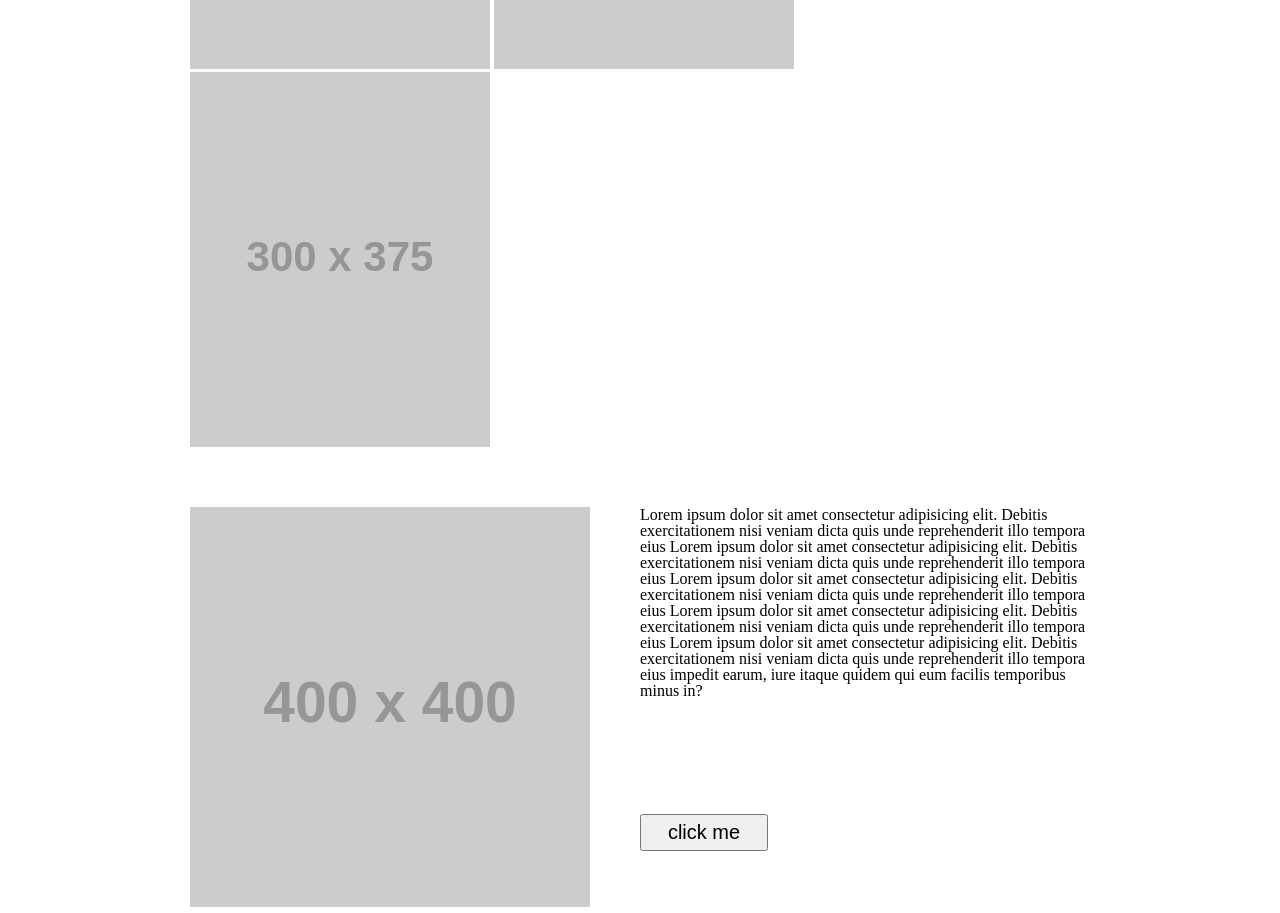
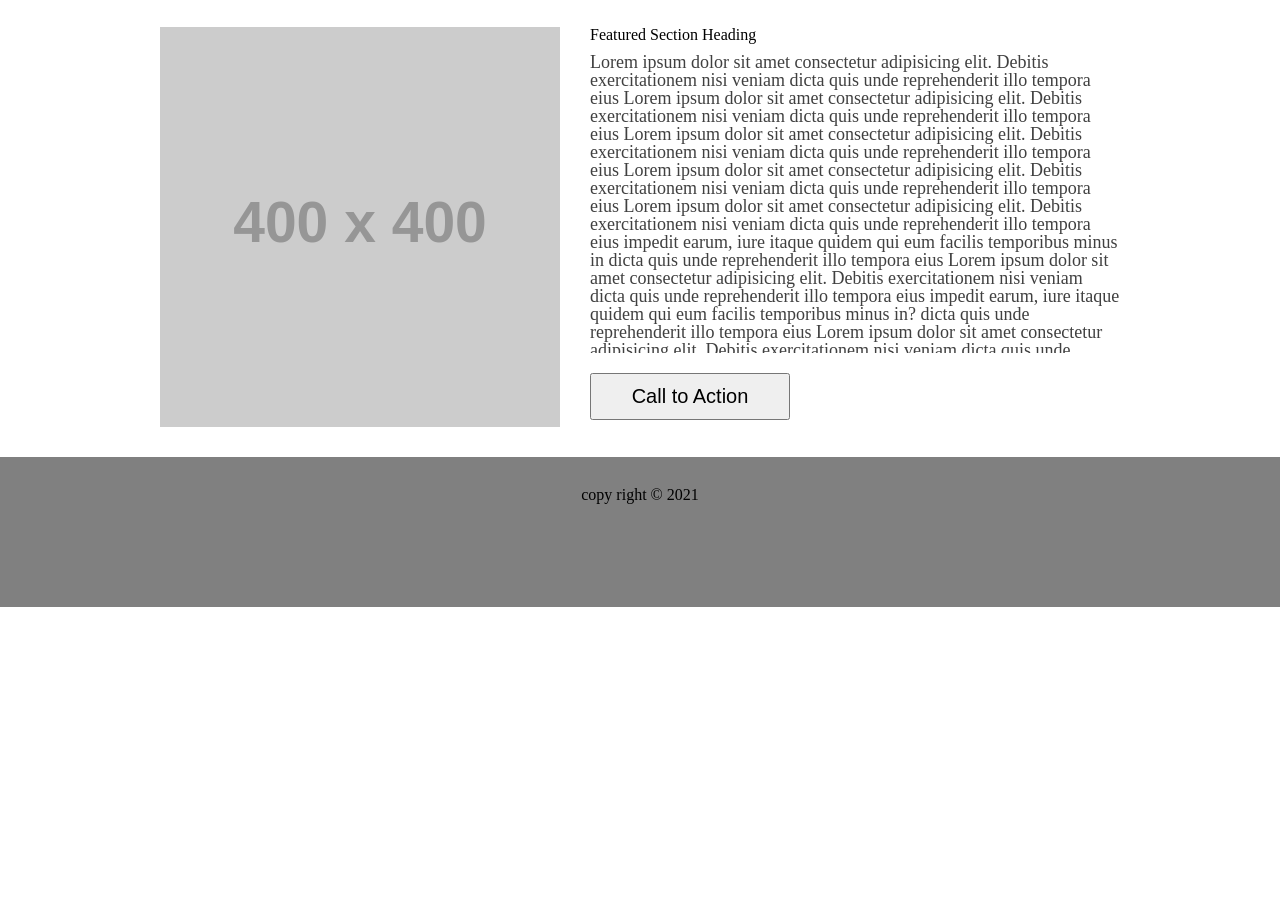
Before and after one commit to balqeesAlfasatlah/wirefame-exercise, a plain HTML site: page index.html in a window 1280 px wide. Shown: the part 1009-1922 px from the top of the page. After the commit the page ends 1616 px from the top, so only its background shows below. Drawn offline with Linux system fonts and the light colour scheme; placeholder pictures from the web are drawn by us.

Commit message:
i finsih

```diff
--- a/css/style.css
+++ b/css/style.css
@@ -1,60 +1,83 @@
 *{
     box-sizing: border-box;
+    margin: 0;
+   padding: 0;
 }
 
-body {
-    display: grid;
-    grid-template-rows: 100px 1fr 50px;
-    gap: 30px;
+
+body{
+  margin: 0 auto;
+}
+
+header div {
+    display:flex ;
+    align-items: center;
+    justify-content: space-between;
+
+
+
+
+}
+
+header div , main div , footer div {
+    max-width: 960px;
     margin: 0 auto;
-  }
 
+}
    image{
       width: 100%;
+
 
   }
 
   header  {
 
-      display: flex;
-      align-items: center;
-      justify-content: space-between;
-      background-color:chocolate;
-      padding-right:100px;
+      background-color:gray;
+      width: 100%;
+      margin-bottom: 30px;
 
 
   }
 
-header img{
-   margin: 0 130px;
 
-
-}
-
-header nav{
-    padding-right:160px;
+  header nav{
+    display: flex;
+    align-items: center;
+    font-size: 18px;
 }
 
 header a{
     text-decoration: none;
     padding:50px;
     text-align: center;
+    color: white;
+
+}
+
+
+
+section{
+   margin-bottom: 30px;
+
+}
+
+
+
+section:nth-child(2)  {
+
+    display: flex;
+    justify-content: space-between;
+
+
 
 
 }
 
 
-section{
-    max-width: 900px;
-    margin: 60px auto 40px;
-}
-
-
-
-section :nth-child(2) div {
+section:nth-of-type(3) .section3{
     display: flex;
     justify-content: space-between;
-
+    flex-direction: row;
 
 }
 
@@ -62,36 +85,41 @@ section :nth-child(2) div {
 
 
 
-section :nth-of-type(3){
-    display: flex;
+section:nth-of-type(3) p{
+   max-height: 300px;
 }
 
-div p ,button{
+section:nth-of-type(3) img{
 
-    float: right;
-    width: 50%;
+    margin-right: 30px;
+   }
 
-}
+   div h4{
+
+margin-bottom: 10px;
+   }
+
 div p{
     overflow: scroll;
+    font-size: 18px;
+   color: #404040;
 }
 
-button{
-    position: absolute;
-    margin-top: 24%;
-    left: 50%;
-}
 
  div button{
-    width:10%;
-    padding:5px;
+    width:200px;
+    padding:10px;
     font-size: 20px;
+    margin-top: 20px;
     transition: width 2s;
 
 }
+img text{
+    color: white;
+}
 
  div button:hover{
-    background-color: blue;
+    background-color: black;
     color: white;
     width:100px;
 }
@@ -99,5 +127,7 @@ button{
 footer{
     width: 100%;
     height: 150px;
-    background-color: yellowgreen;
+    background-color: gray;
+    text-align: center;
+    padding-top: 30px;
 }
--- a/index.html
+++ b/index.html
@@ -1,5 +1,6 @@
 <!DOCTYPE html>
 <html lang="en">
+
 <head>
     <meta charset="UTF-8">
     <meta http-equiv="X-UA-Compatible" content="IE=edge">
@@ -9,10 +10,12 @@
 
     <title>Wireframe</title>
 </head>
+
 <body>
+
     <header>
-
-        <img src="https://via.placeholder.com/200x70.png/09f/fff%20C/O%20https://placeholder.com/" alt="">
+        <div>
+            <img src="https://via.placeholder.com/200x70/000000/FFFFFF/" alt="">
 
             <nav>
                 <a href="">New Item 1</a>
@@ -23,23 +26,23 @@
         </div>
     </header>
     <main>
-
+        <div>
             <section>
-            <img src="https://via.placeholder.com/960x450.png/09f/fff%20C/O%20https://placeholder.com/" alt="">
+                <img src="https://via.placeholder.com/960x450/000000/FFFFFF/" alt="">
             </section>
 
 
             <section>
 
-                <img src="https://via.placeholder.com/300x375.png/09f/fff%20C/O%20https://placeholder.com/" alt="">
+                <img src="https://via.placeholder.com/300x375/000000/FFFFFF/" alt="" >
 
 
 
-                <img src="https://via.placeholder.com/300x375.png/09f/fff%20C/O%20https://placeholder.com/" alt="">
+                <img src="https://via.placeholder.com/300x375/000000/FFFFFF/" alt="">
 
 
 
-                <img src="https://via.placeholder.com/300x375.png/09f/fff%20C/O%20https://placeholder.com/" alt="">
+                <img src="https://via.placeholder.com/300x375/000000/FFFFFF/" alt="">
 
 
             </section>
@@ -47,18 +50,38 @@
 
 
             <section>
+                <div class="section3">
+                    <img src="https://via.placeholder.com/400x400/000000/FFFFFF/" alt="">
                     <div>
-              <img src="https://via.placeholder.com/400x400.png/09f/fff%20C/O%20https://placeholder.com/" alt="">
-              <p>Lorem ipsum dolor sit amet consectetur adipisicing elit. Debitis exercitationem nisi veniam dicta quis unde reprehenderit illo tempora eius
-                Lorem ipsum dolor sit amet consectetur adipisicing elit. Debitis exercitationem nisi veniam dicta quis unde reprehenderit illo tempora eius Lorem ipsum dolor sit amet consectetur adipisicing elit. Debitis exercitationem nisi veniam dicta quis unde reprehenderit illo tempora eius Lorem ipsum dolor sit amet consectetur adipisicing elit. Debitis exercitationem nisi veniam dicta quis unde reprehenderit illo tempora eius Lorem ipsum dolor sit amet consectetur adipisicing elit. Debitis exercitationem nisi veniam dicta quis unde reprehenderit illo tempora eius impedit earum, iure itaque quidem qui eum facilis temporibus minus in?</p>
-              <button>click me</button>
+                        <h4>Featured Section Heading</h4>
+                    <p>Lorem ipsum dolor sit amet consectetur adipisicing elit. Debitis exercitationem nisi veniam dicta
+                        quis unde reprehenderit illo tempora eius
+                        Lorem ipsum dolor sit amet consectetur adipisicing elit. Debitis exercitationem nisi veniam
+                        dicta quis unde reprehenderit illo tempora eius Lorem ipsum dolor sit amet consectetur
+                        adipisicing elit. Debitis exercitationem nisi veniam dicta quis unde reprehenderit illo tempora
+                        eius Lorem ipsum dolor sit amet consectetur adipisicing elit. Debitis exercitationem nisi veniam
+                        dicta quis unde reprehenderit illo tempora eius Lorem ipsum dolor sit amet consectetur
+                        adipisicing elit. Debitis exercitationem nisi veniam dicta quis unde reprehenderit illo tempora
+                        eius impedit earum, iure itaque quidem qui eum facilis temporibus minus in
+                        dicta quis unde reprehenderit illo tempora eius Lorem ipsum dolor sit amet consectetur
+                        adipisicing elit. Debitis exercitationem nisi veniam dicta quis unde reprehenderit illo tempora
+                        eius impedit earum, iure itaque quidem qui eum facilis temporibus minus in?
+                        dicta quis unde reprehenderit illo tempora eius Lorem ipsum dolor sit amet consectetur
+                        adipisicing elit. Debitis exercitationem nisi veniam dicta quis unde reprehenderit illo tempora
+                        eius impedit earum, iure itaque quidem qui eum facilis temporibus minus in?
+                    </p>
+                    <button>Call to Action</button>
+                </div>
                 </div>
             </section>
-
+        </div>
     </main>
     <footer>
-
+        <div>
+            copy right &copy; 2021
+        </div>
     </footer>
 
 </body>
+
 </html>
```
Lines whose indentation alone changed are shown as unchanged.
